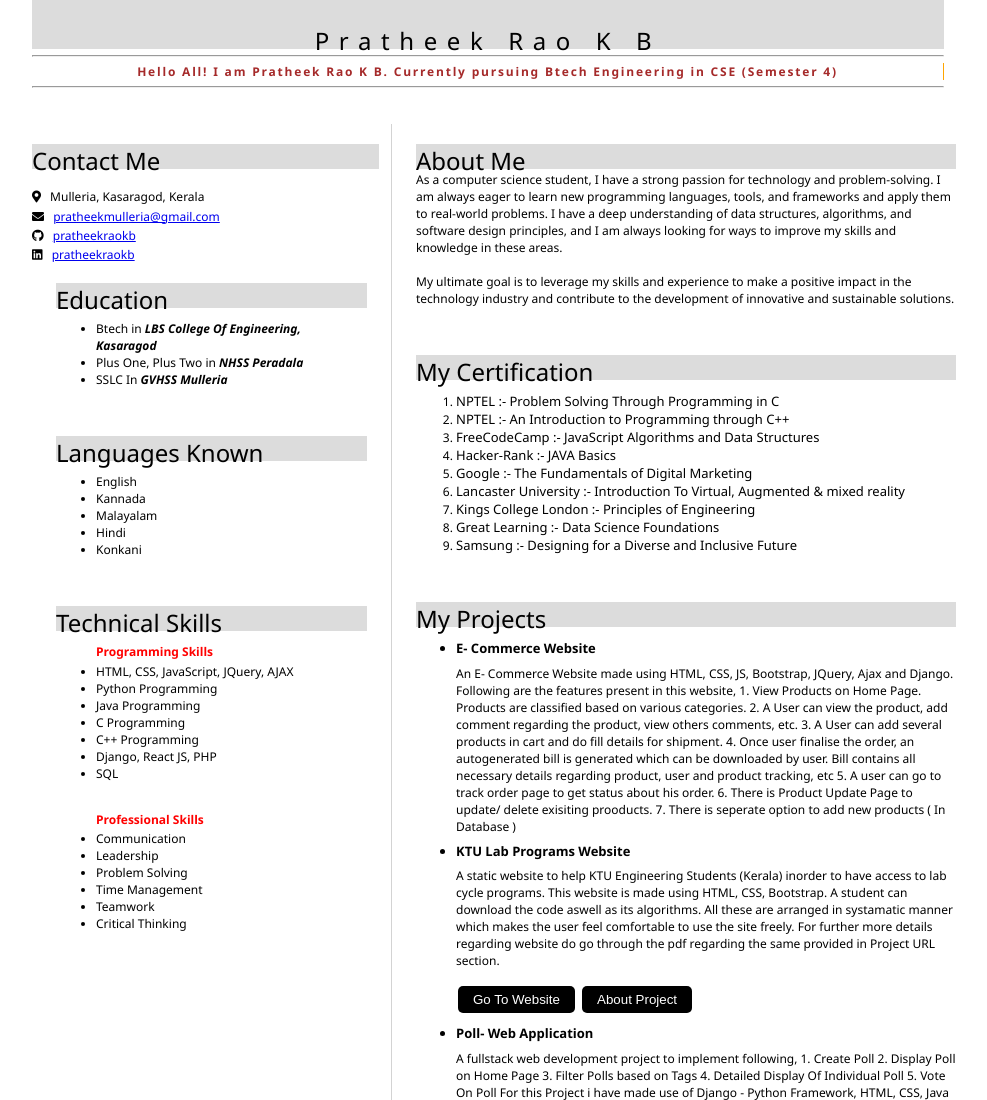
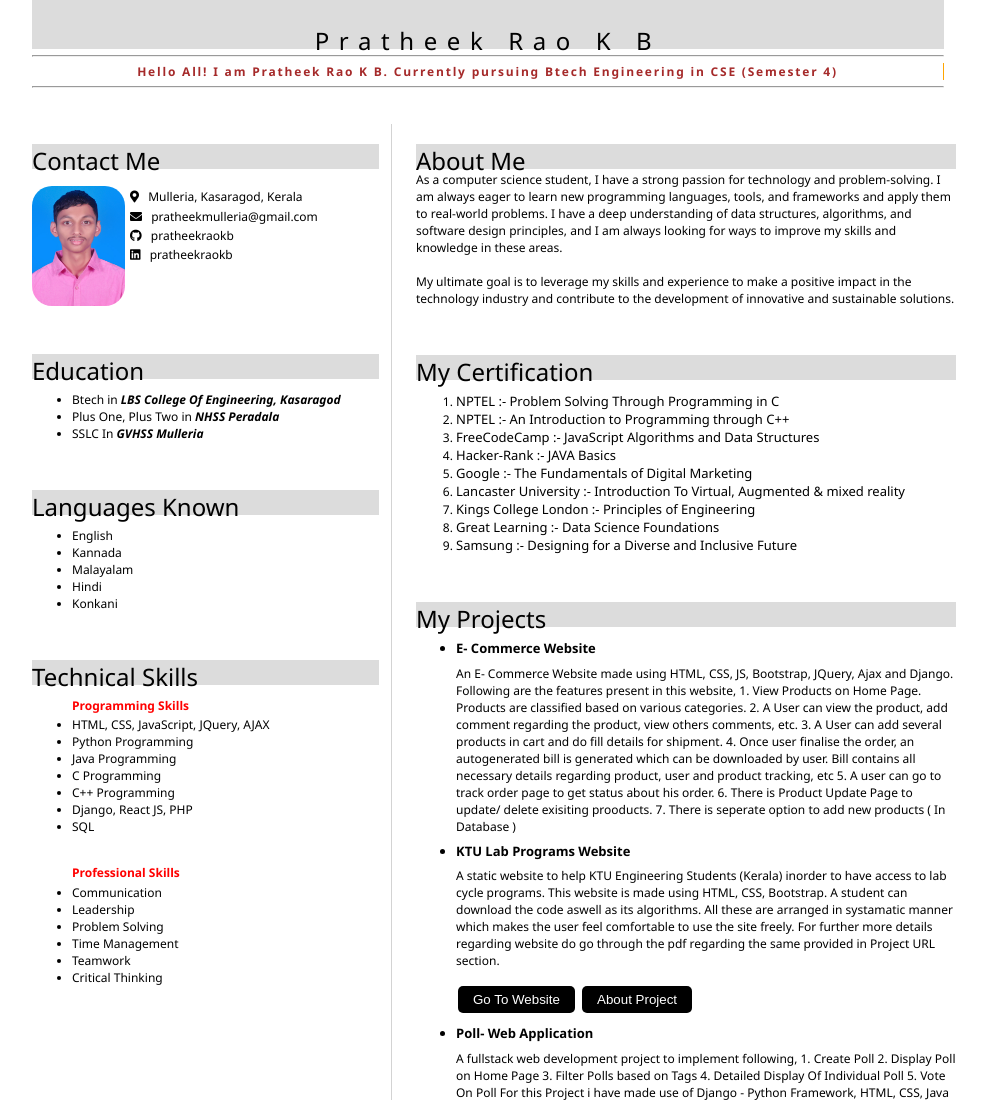
Before and after one commit to pratheekraokb/Pratheek, a plain HTML site: page index.html in a window 1280 px wide. Shown: the top 1100 px of the page, without its empty margins (152-1139 px from the left). Drawn offline with Linux system fonts and the light colour scheme.

Commit message:
image inserted

```diff
--- a/index.html
+++ b/index.html
@@ -22,22 +22,31 @@
     <section>
      <h2>Contact Me</h2>
      <br/>
+     <div class="imgTxt">
+      <div class="left">
+        <img src="Images/profilePic.jpg"/>
+       </div>
+       <div class="right">
         <p>
           <i class="fas fa-map-marker-alt" aria-hidden="true"></i>
           Mulleria, Kasaragod, Kerala
          </p>
          <p>
             <i class="fa fa-envelope" aria-hidden="true"></i>
-        <a href="mailto:pratheekmulleria@gmail.com">pratheekmulleria@gmail.com</a>
+            <a href="mailto:pratheekmulleria@gmail.com" target="_blank">pratheekmulleria@gmail.com</a>
         </p>
         <p>
             <i class="fab fa-github" aria-hidden="true"></i>
-        <a href="https://github.com/pratheekraokb">pratheekraokb</a>
+            <a href="https://github.com/pratheekraokb" target="_blank">pratheekraokb</a>
         </p>
         <p>
             <i class="fab fa-linkedin" aria-hidden="true"></i>
-        <a href="https://www.linkedin.com/in/pratheekraokb">pratheekraokb</a>
-    </p
+            <a href="https://www.linkedin.com/in/pratheekraokb" target="_blank">pratheekraokb</a>
+        </p>
+       </div>
+     </div>
+
+
 
     </section>
 
@@ -88,6 +97,8 @@
         <li>Critical Thinking</li>
       </ul>
      </section>
+
+
 
    </article>
    <article id="mainRight">
--- a/style.css
+++ b/style.css
@@ -174,3 +174,25 @@ section.projectSec button a{
     from, to { border-color: transparent }
     50% { border-color: orange }
   }
+
+
+  img{
+    height: 120px;
+    border-radius: 20px;
+
+  }
+  div.imgTxt{
+    display: flex;
+  }
+  div.right{
+    padding-left: 5px;
+  }
+
+  div.right a{
+    text-decoration: none;
+    color:black
+  }
+  div.right a:hover{
+    color: blueviolet;
+    font-weight: bolder;
+  }
```
Also changed, not shown: Images/profilePic.jpg (added). Lines whose indentation alone changed are shown as unchanged.
